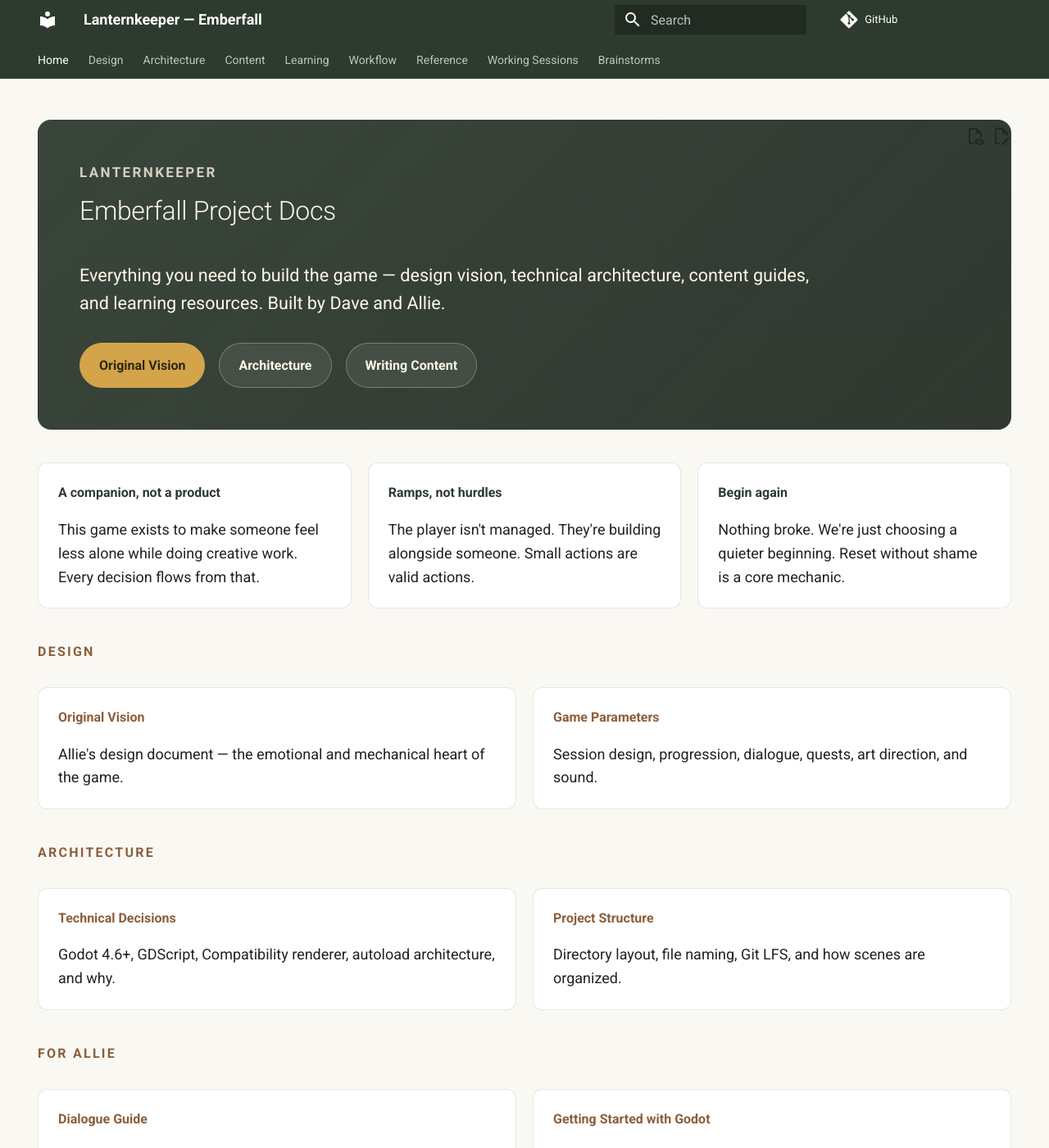
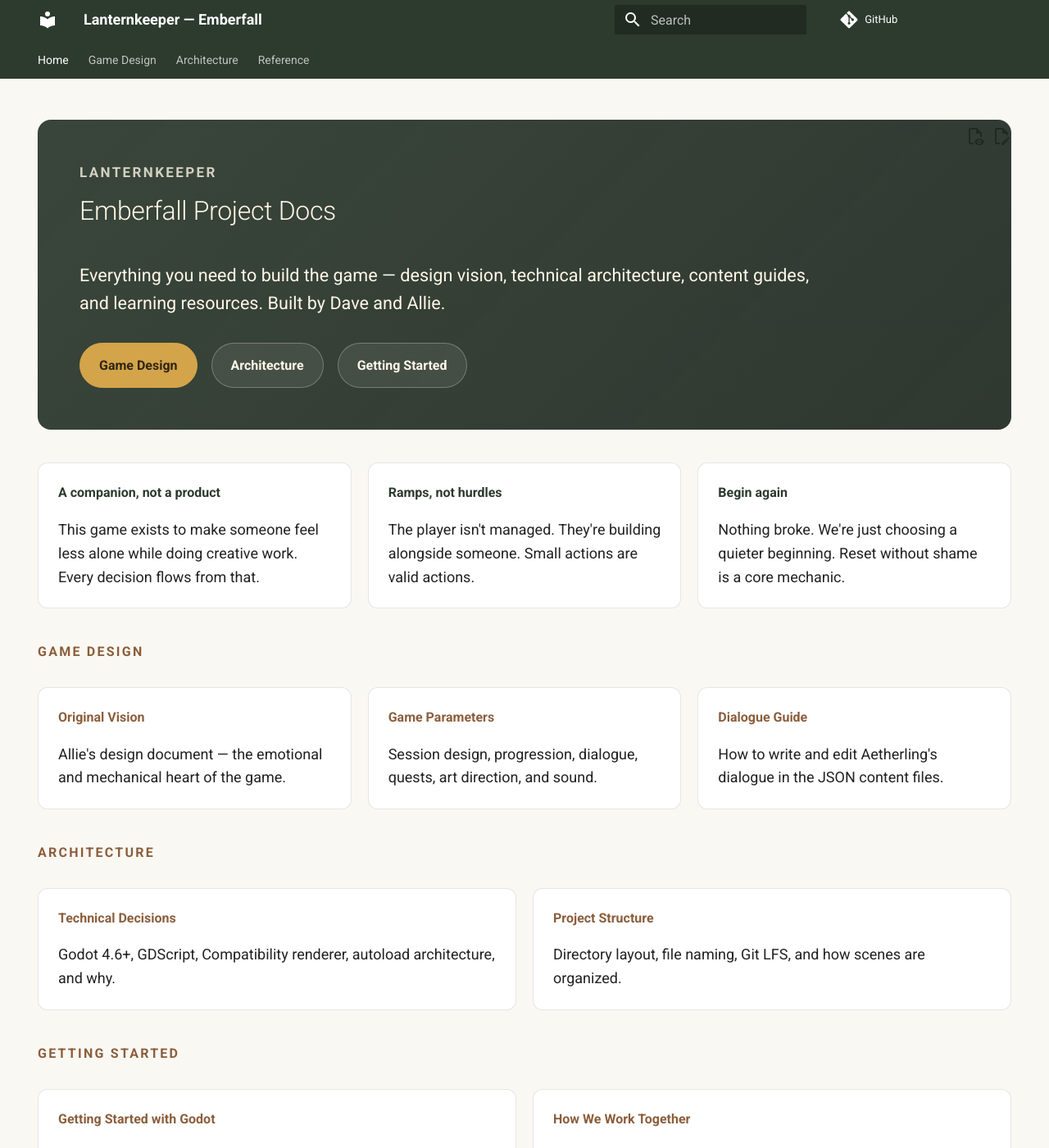
Before and after one commit to wdi-dave-roberts/lanternkeeper, an MkDocs documentation site: the page built from docs/index.md, in a window 1280 px wide and 1400 px high. Shown: the whole window at 82% size. Built offline with MkDocs 1.6.1 and Material for MkDocs 9.7.7, drawn with Linux system fonts in a browser that asks for light colours; comment, search, counter and statistics services are not loaded; some of the changed text lies outside the part shown.

Commit message:
docs(nav): consolidate navigation from 9 tabs to 4 — Game Design, Architecture, Reference
Merge Design + Content into Game Design with intro page explaining the section.
Collapse Learning, Workflow, Reference, Working Sessions, and Brainstorms into
a single Reference tab with organized sub-sections. Update homepage links and
card grid to match.

Co-Authored-By: Claude Opus 4.6 (1M context) <noreply@anthropic.com>

```diff
--- a/docs/index.md
+++ b/docs/index.md
@@ -9,9 +9,9 @@ hide:
   <h1>Emberfall Project Docs</h1>
   <p>Everything you need to build the game — design vision, technical architecture, content guides, and learning resources. Built by Dave and Allie.</p>
   <div class="hero-actions">
-    <a class="button-link primary" href="design/original-vision/">Original Vision</a>
+    <a class="button-link primary" href="design/">Game Design</a>
     <a class="button-link" href="architecture/technical-decisions/">Architecture</a>
-    <a class="button-link" href="content/dialogue-guide/">Writing Content</a>
+    <a class="button-link" href="learning/getting-started/">Getting Started</a>
   </div>
 </section>
 
@@ -30,7 +30,7 @@ hide:
   </div>
 </div>
 
-<p class="section-label">Design</p>
+<p class="section-label">Game Design</p>
 
 <div class="doc-grid" markdown>
   <div class="doc-card">
@@ -40,6 +40,10 @@ hide:
   <div class="doc-card">
     <strong><a href="design/game-parameters/">Game Parameters</a></strong>
     <p>Session design, progression, dialogue, quests, art direction, and sound.</p>
+  </div>
+  <div class="doc-card">
+    <strong><a href="content/dialogue-guide/">Dialogue Guide</a></strong>
+    <p>How to write and edit Aetherling's dialogue in the JSON content files.</p>
   </div>
 </div>
 
@@ -56,15 +60,15 @@ hide:
   </div>
 </div>
 
-<p class="section-label">For Allie</p>
+<p class="section-label">Getting Started</p>
 
 <div class="doc-grid" markdown>
-  <div class="doc-card">
-    <strong><a href="content/dialogue-guide/">Dialogue Guide</a></strong>
-    <p>How to write and edit Aetherling's dialogue in the JSON content files.</p>
-  </div>
   <div class="doc-card">
     <strong><a href="learning/getting-started/">Getting Started with Godot</a></strong>
     <p>First steps — installing Godot, opening the project, and understanding what you're looking at.</p>
   </div>
+  <div class="doc-card">
+    <strong><a href="workflow/overview/">How We Work Together</a></strong>
+    <p>Roles, collaboration rules, and what each person owns.</p>
+  </div>
 </div>
--- a/mkdocs.yml
+++ b/mkdocs.yml
@@ -25,36 +25,37 @@ theme:
 
 nav:
   - Home: index.md
-  - Design:
+  - Game Design:
+    - Overview: design/index.md
     - Original Vision: design/original-vision.md
     - Game Parameters: design/game-parameters.md
+    - Dialogue Guide: content/dialogue-guide.md
+    - Quest Guide: content/quest-guide.md
   - Architecture:
     - Technical Decisions: architecture/technical-decisions.md
     - Project Structure: architecture/project-structure.md
-  - Content:
-    - Dialogue Guide: content/dialogue-guide.md
-    - Quest Guide: content/quest-guide.md
-  - Learning:
-    - Getting Started with Godot: learning/getting-started.md
-    - "How We Build: GSD": learning/gsd-guide.md
-    - GDScript Basics: learning/gdscript-basics.md
-    - Autoloads Explained: learning/autoloads-explained.md
-    - Project Setup: learning/project-setup.md
-  - Workflow:
-    - How We Work Together: workflow/overview.md
-    - Git Concepts: workflow/git-concepts.md
-    - Claude Code Cheat Sheet: workflow/claude-code-cheatsheet.md
-    - GSD Basics: workflow/gsd-basics.md
-    - GSD Advanced: workflow/gsd-advanced.md
-    - Examples: workflow/examples.md
-    - Asset Conventions: workflow/asset-conventions.md
-    - Glossary: workflow/glossary.md
   - Reference:
-    - Godot: reference/godot.md
-  - Working Sessions:
-    - "2026-04-11": sessions/2026-04-11.md
-  - Brainstorms:
-    - "2026-04-10: Architecture & Design": brainstorms/2026-04-10-lanternkeeper-architecture-and-design-brainstorm.md
+    - Learning Godot:
+      - Getting Started: learning/getting-started.md
+      - GDScript Basics: learning/gdscript-basics.md
+      - Autoloads Explained: learning/autoloads-explained.md
+      - Project Setup: learning/project-setup.md
+    - How We Work:
+      - Roles & Collaboration: workflow/overview.md
+      - Git Concepts: workflow/git-concepts.md
+      - "GSD Workflow: The Basics": learning/gsd-guide.md
+      - GSD Day-to-Day: workflow/gsd-basics.md
+      - GSD Advanced: workflow/gsd-advanced.md
+      - Claude Code Cheat Sheet: workflow/claude-code-cheatsheet.md
+      - Examples: workflow/examples.md
+      - Asset Conventions: workflow/asset-conventions.md
+    - Quick Lookup:
+      - Godot: reference/godot.md
+      - Glossary: workflow/glossary.md
+    - Working Sessions:
+      - "2026-04-11": sessions/2026-04-11.md
+    - Brainstorms:
+      - "2026-04-10: Architecture & Design": brainstorms/2026-04-10-lanternkeeper-architecture-and-design-brainstorm.md
 
 extra_css:
   - stylesheets/extra.css
```
Also changed, not shown: docs/design/index.md (added, +21 -0 lines).
